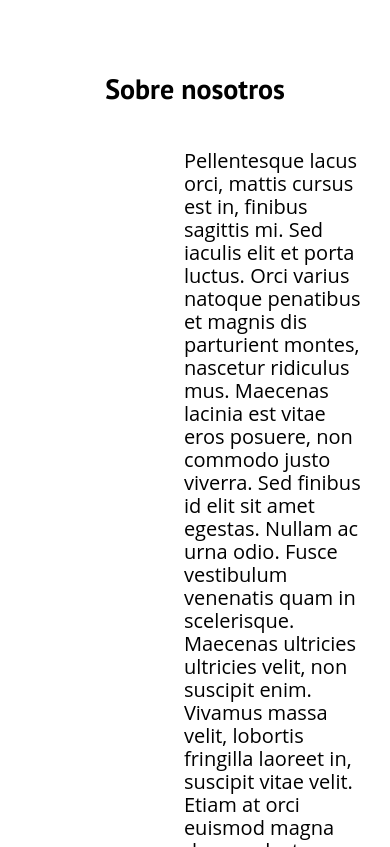
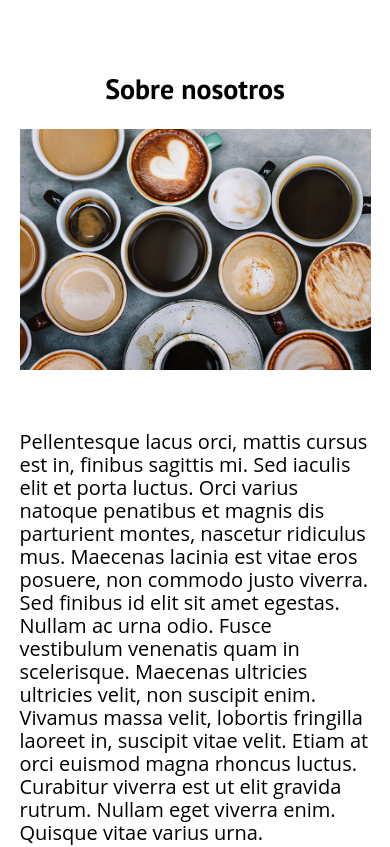
Before and after one commit to hbcord/Blog-De-Caf-, a plain HTML site: page nosotros.html in a window 390 px wide. Shown: the part 600-1447 px from the top of the page. Drawn offline with Linux system fonts and the light colour scheme.

Commit message:
Se agrego la parte responsive de nosotros.html

```diff
--- a/css/style.css
+++ b/css/style.css
@@ -106,6 +106,11 @@ span {
     margin-top: 15rem;
     text-align: center;
 }
+@media (max-width: 768px) {
+    .asides {
+        padding-top: 6rem;
+    }
+}
 .entradas {
     display: flex;
     flex-direction: column;
@@ -150,6 +155,12 @@ main {
     column-gap: 4rem;
     align-items: center;
 }
+@media (max-width: 768px) {
+    .nosotros {
+        grid-template-columns: 1fr;
+        row-gap: 4rem;
+    }
+}
 .nosotros__texto p{
     font-size: 2rem;
 }
```
